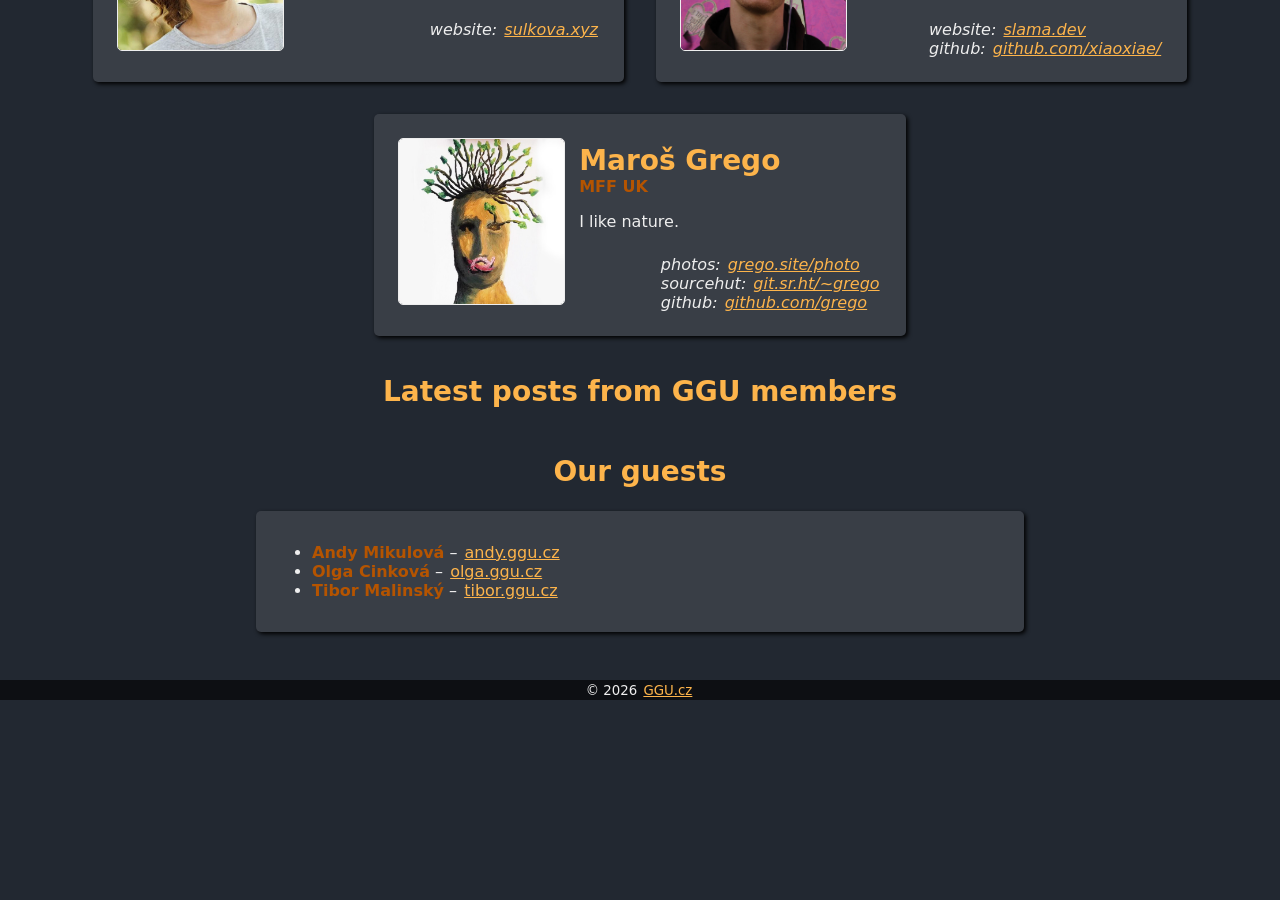
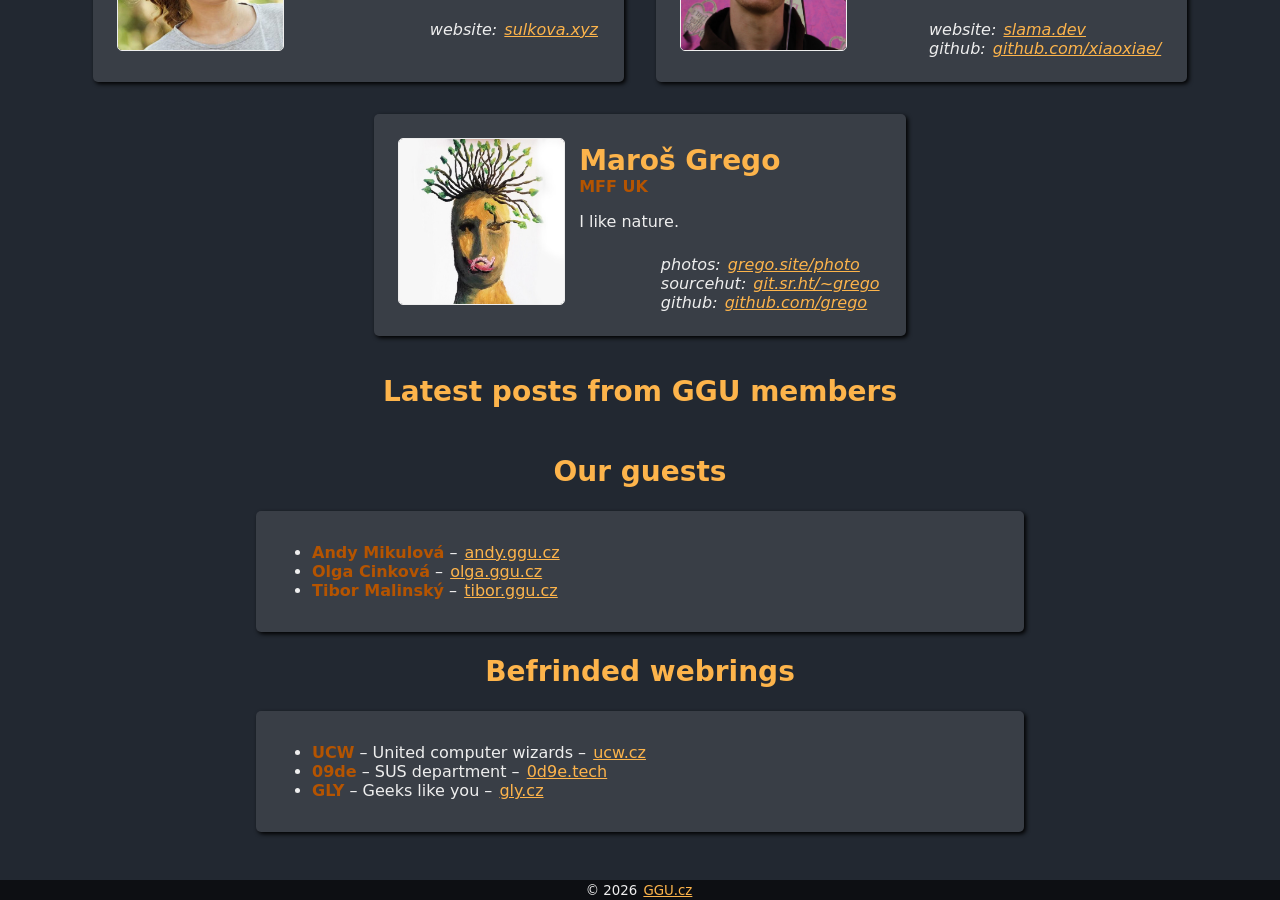
Before and after one commit to yagarea/ggu.cz, a Jekyll site: the page built from pages/index.md, in a window 1280 px wide and 900 px high, scrolled down 879 px. Built offline with Jekyll 4.4.1, drawn with Linux system fonts in a browser that asks for light colours; before the commit the page ends 1579 px from its top, so only the background shows below that.

Commit message:
bffwebrng

```diff
--- a/_config.yml
+++ b/_config.yml
@@ -5,14 +5,13 @@ url: "https://ggu.cz" # the base hostname & protocol for your site, e.g. http://
 author: "GGU Colective"
 description: "We're a group of friends with similar interests from a small flat in the middle of Prague."
 theme_color: "#222831"
-keywords: "Free software, Open source, FOSS, OSS, Libre software, Matfyz, Svobodný software"
+keywords: "Free software, Open source, FOSS, OSS, Libre software, Matfyz, Svobodný software, Prague, Czechia"
 
 plugins:
   - jektex
   - jekyll-feed
   - jekyll-sitemap
   - jekyll-tidy
-  #- jekyll-webring
 
 collections:
   - projects
@@ -50,6 +49,17 @@ guests:
   - name: "Tibor Malinský"
     url: "https://tibor.ggu.cz"
 
+befriended_webrings:
+  - name: "UCW"
+    description: "United computer wizards"
+    url: "https://ucw.cz"
+  - name: "09de"
+    description: "SUS department"
+    url: "https://0d9e.tech"
+  - name: "GLY"
+    description: "Geeks like you"
+    url: "https://gly.cz"
+
 
 exclude:
   - .sass-cache/
--- /dev/null
+++ b/_includes/befriended_webrings.html
@@ -0,0 +1,15 @@
+<section class="max-width-800">
+	<div class="feed-post block">
+		<ul>
+			{% for webring in site.befriended_webrings -%}
+				<li>
+					<strong>{{- webring.name -}}</strong>
+					&ndash; {{ webring.description }}
+					&ndash; <a href="{{- webring.url -}}">
+						{{- webring.url | replace: 'http://', '' | replace: 'https://', '' -}}
+					</a>
+				</li>
+			{%- endfor %}
+		</ul>
+	</div>
+</section>
--- a/pages/index.md
+++ b/pages/index.md
@@ -19,3 +19,8 @@ We're a group of friends with similar interests from a small flat in the middle
 ## Our guests
 
 {% include guests.html %}
+
+{: .centered-text}
+## Befrinded webrings
+
+{% include befriended_webrings.html %}
```
